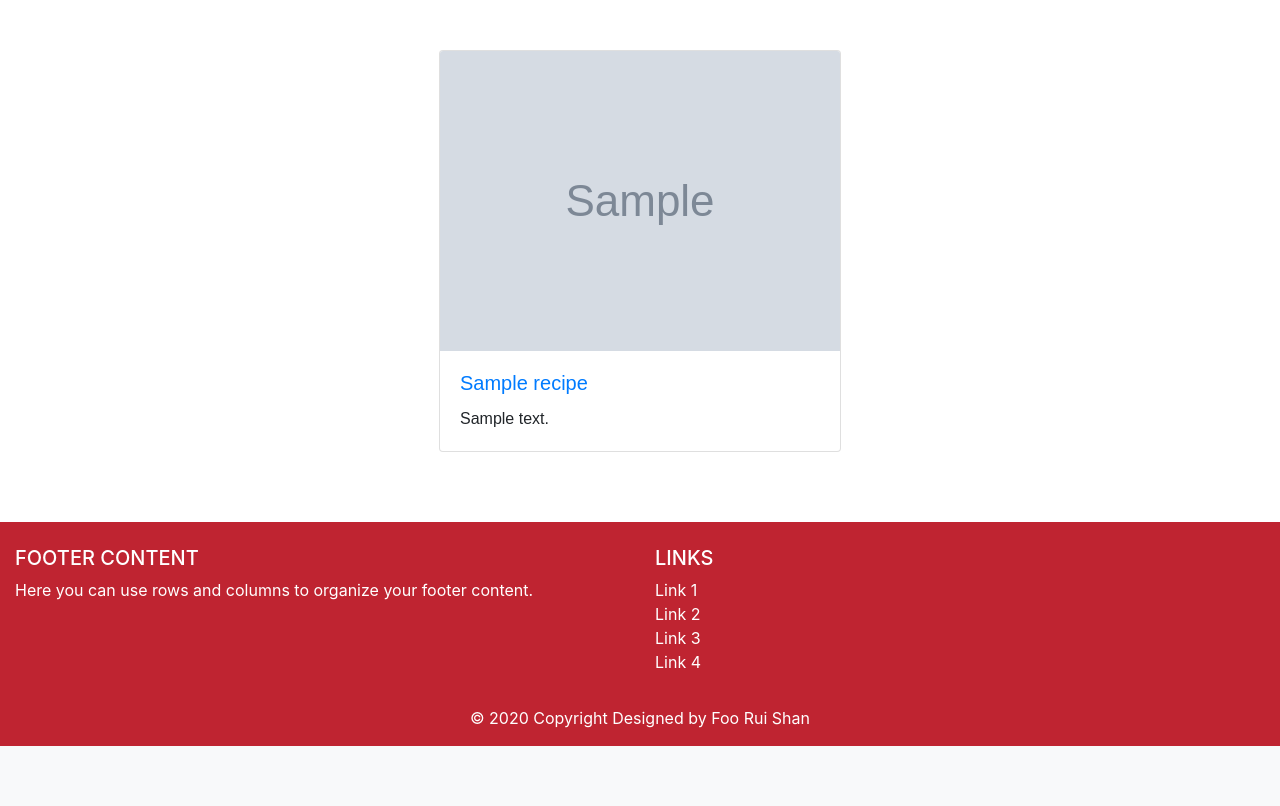
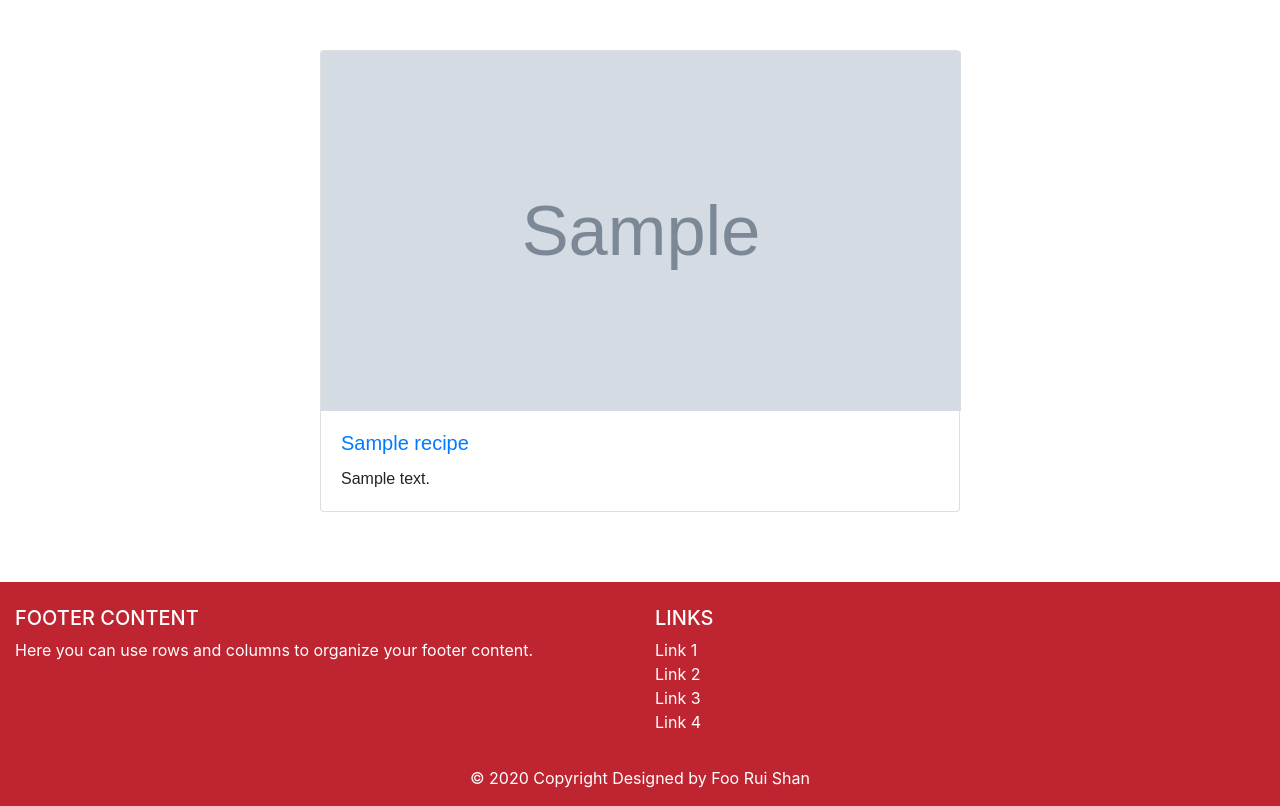
Before and after one commit to Code-Institute-Submissions/Minirazs-project3_inspirationalrecipebook, a Flask app: page /recipes in a window 1280 px wide. Shown: the part 56-862 px from the top of the page. Before the commit the page ends 802 px from the top, so only its background shows below. Run offline with Flask 2, Linux system fonts and the light colour scheme; grey boxes marked "Sample" are stand-in pictures; a database or web service that is not in the repository returns one stand-in record (values such as "Sample title"); some libraries are stand-ins or nearby versions.

Commit message:
cropping feature added to image widget

```diff
--- a/templates/edit_recipe.template.html
+++ b/templates/edit_recipe.template.html
@@ -127,7 +127,8 @@
 <script type="text/javascript">
     var myWidget = cloudinary.createUploadWidget({
         cloudName: "{{cloudName}}",
-        uploadPreset: "{{uploadPreset}}"},
+        uploadPreset: "{{uploadPreset}}",
+        cropping: true},
         (error, result) => {
             if (!error && result && result.event === "success") {
                 console.log('Done! Here is the image info: ', result.info);
--- a/templates/recipe_listings.template.html
+++ b/templates/recipe_listings.template.html
@@ -3,8 +3,8 @@
             {%for each_recipe in all_recipes %}
 
             <!-- image / Name / first 100 characters of description on the card -->
-            <div class="card" style="max-width: 540px;">
-                <a href="{{ url_for('show_recipe', recipe_id=each_recipe._id ) }}" ><img src="{{ each_recipe.image }}" class="card-img-top" alt="{{each_recipe.name}}"></a>
+            <div class="card" style="max-width: 640px;">
+                <a href="{{ url_for('show_recipe', recipe_id=each_recipe._id ) }}" ><img src="{{ each_recipe.image }}" style="width: 640px; height: 360px; overflow: hidden;" class="card-img-top" alt="{{each_recipe.name}}"></a>
                 <div class="card-body">
                     <a href="{{ url_for('show_recipe', recipe_id=each_recipe._id ) }}" ><h5 class="card-title">{{ each_recipe.name }}</h5></a>
                     <p class="card-text">{{ each_recipe.description| truncate(150) }}</p>
```
Also changed, not shown: templates/create_recipe.template.html (+4 -3 lines).
